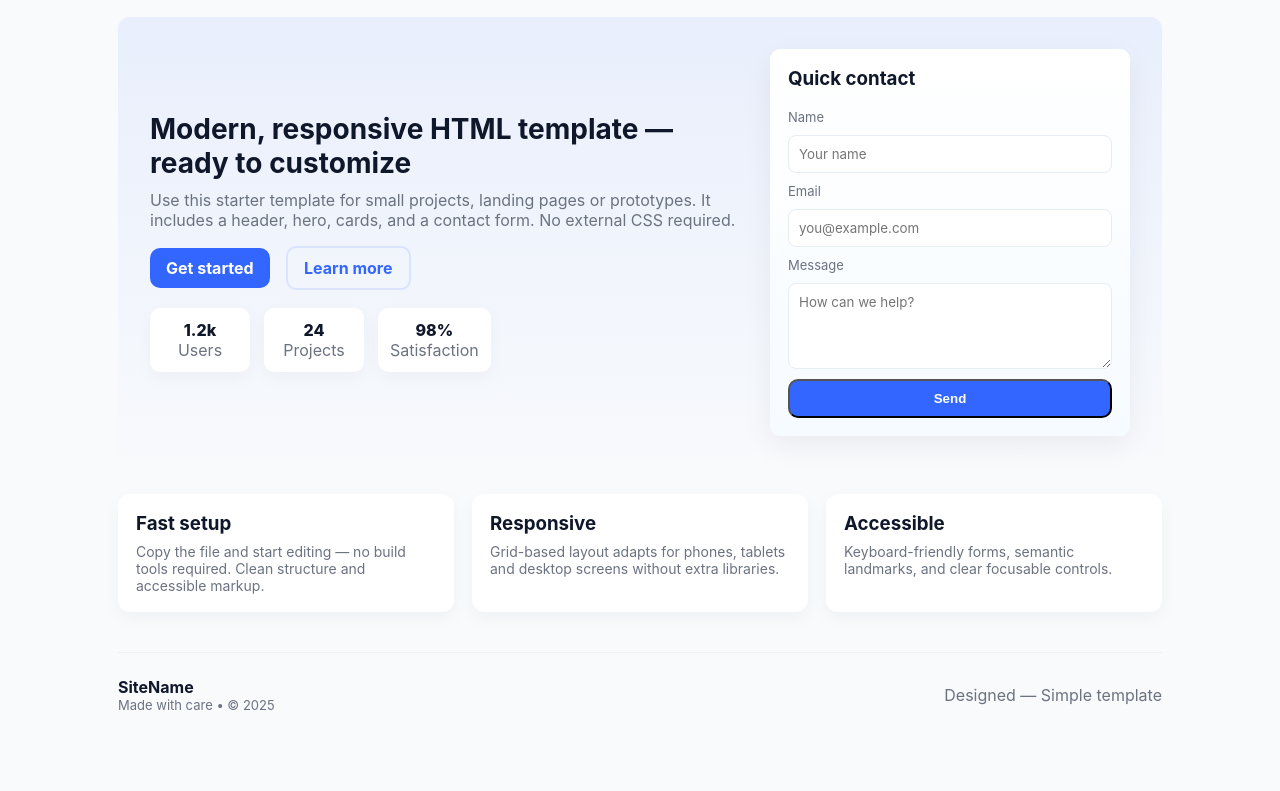
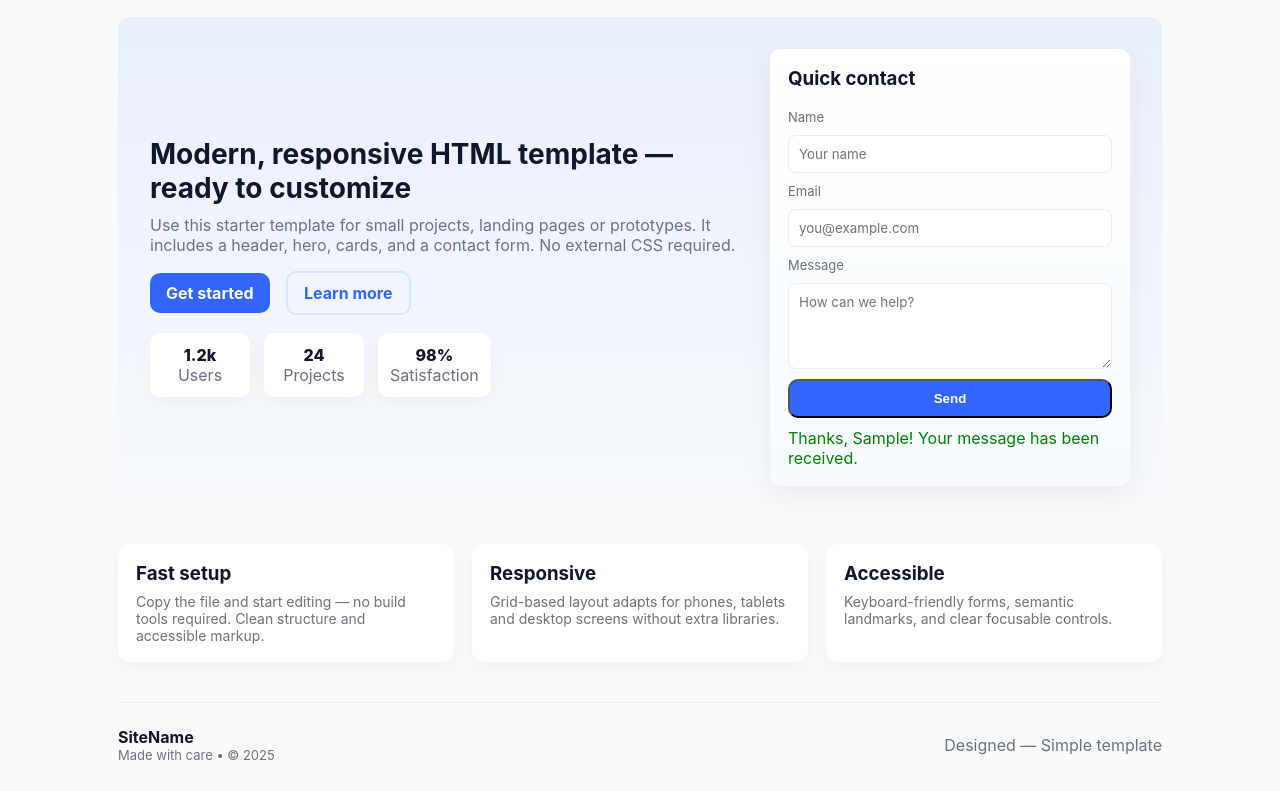
Before and after one commit to wassim1260/wassim-4564, a plain HTML site: page index.html in a window 1280 px wide. Both pictures are taken after typing "Sample", "name@example.com", "Sample" into the empty fields and a click on the button "Send". Shown: the part 75-866 px from the top of the page. Before the commit the page ends 816 px from the top, so only its background shows below. Drawn offline with Linux system fonts and the light colour scheme.

Commit message:
Update index.html
Co-authored-by: qodo-merge-pro[bot] <151058649+qodo-merge-pro[bot]@users.noreply.github.com>

```diff
--- a/index.html
+++ b/index.html
@@ -149,10 +149,19 @@
 
     function handleSubmit(e){
       e.preventDefault();
+      const form = e.target;
       const name = document.getElementById('name').value.trim();
       const email = document.getElementById('email').value.trim();
-      alert('Thanks, ' + (name || 'friend') + '! Your message has been received.');
-      e.target.reset();
+
+      const confirmation = document.createElement('p');
+      confirmation.textContent = 'Thanks, ' + (name || 'friend') + '! Your message has been received.';
+      confirmation.style.marginTop = '10px';
+      confirmation.style.color = 'green';
+      form.parentNode.appendChild(confirmation);
+
+      form.reset();
+
+      setTimeout(() => confirmation.remove(), 5000);
     }
   </script>
 </body>
```
